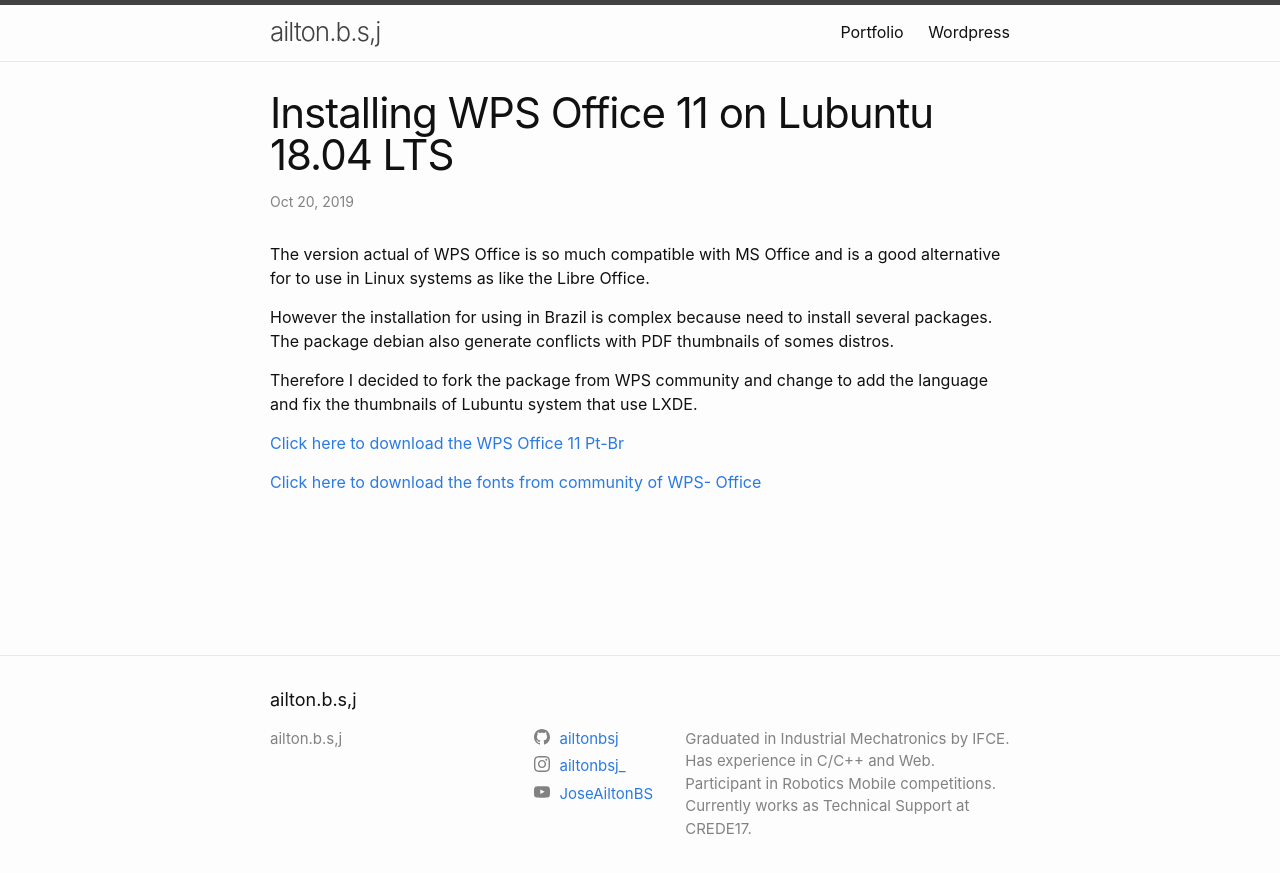
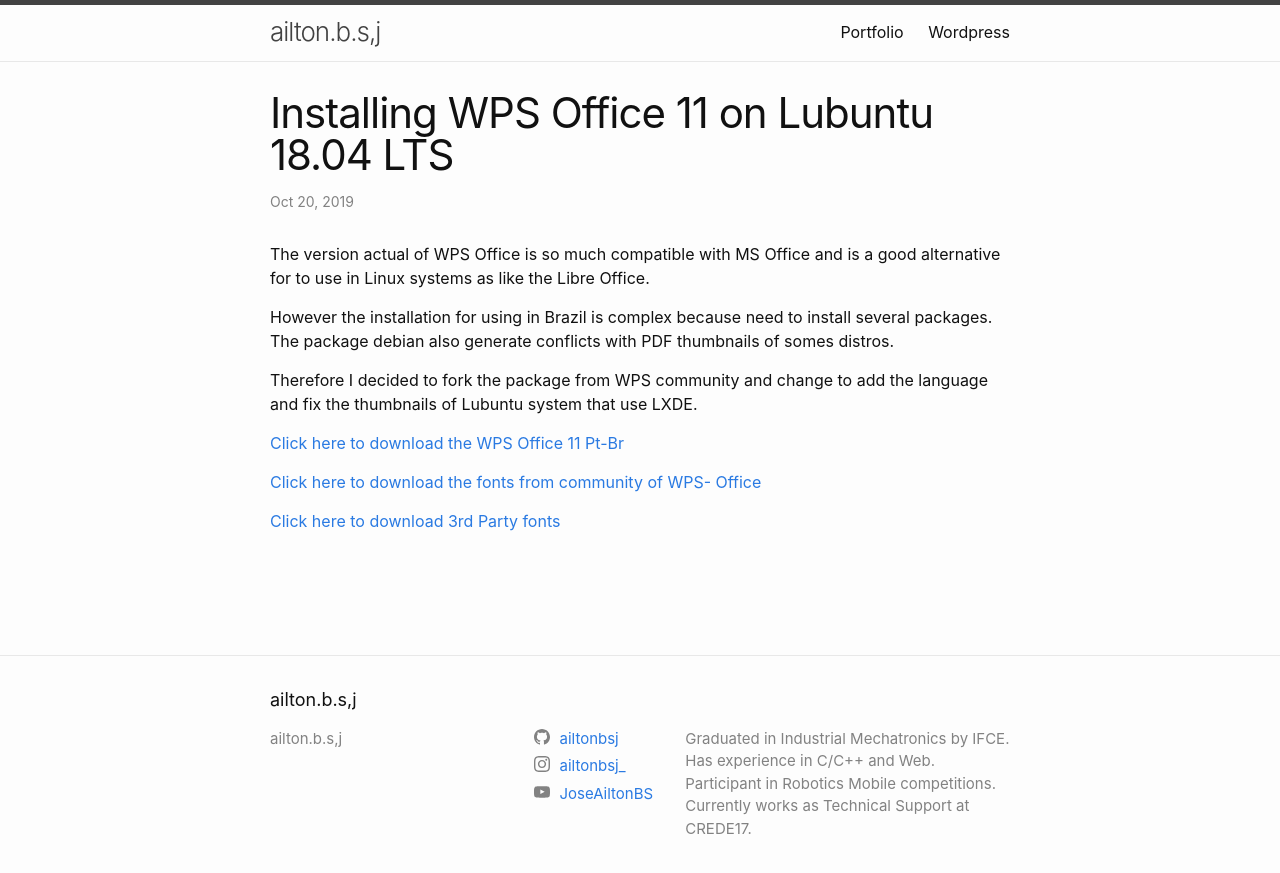
Before and after one commit to ailtonbsj/ailtonbsj.github.io, a Jekyll site: the page built from _posts/2019-10-26-installing-wps-11-on-lubuntu.md, in a window 1280 px wide. Shown: the top 873 px of the page. Built offline with Jekyll 4.4.1, drawn with Linux system fonts in a browser that asks for light colours; comment, search, counter and statistics services are not loaded.

Commit message:
added 3rd party fonts

```diff
--- a/_posts/2019-10-26-installing-wps-11-on-lubuntu.md
+++ b/_posts/2019-10-26-installing-wps-11-on-lubuntu.md
@@ -10,6 +10,8 @@ However the installation for using in Brazil is complex because need to install
 
 Therefore I decided to fork the package from WPS community and change to add the language and fix the thumbnails of Lubuntu system that use LXDE.
 
-[Click here to download the WPS Office 11 Pt-Br](https://drive.google.com/open?id=1ipoCL939wl1ni6Ianx5Gc9gSPp30ycqf)
+[Click here to download the WPS Office 11 Pt-Br](http://bit.ly/wps11-br)
 
 [Click here to download the fonts from community of WPS- Office](http://kdl.cc.ksosoft.com/wps-community/download/fonts/wps-office-fonts_1.0_all.deb)
+
+[Click here to download 3rd Party fonts](http://bit.ly/fonts-3rd-party)
```
